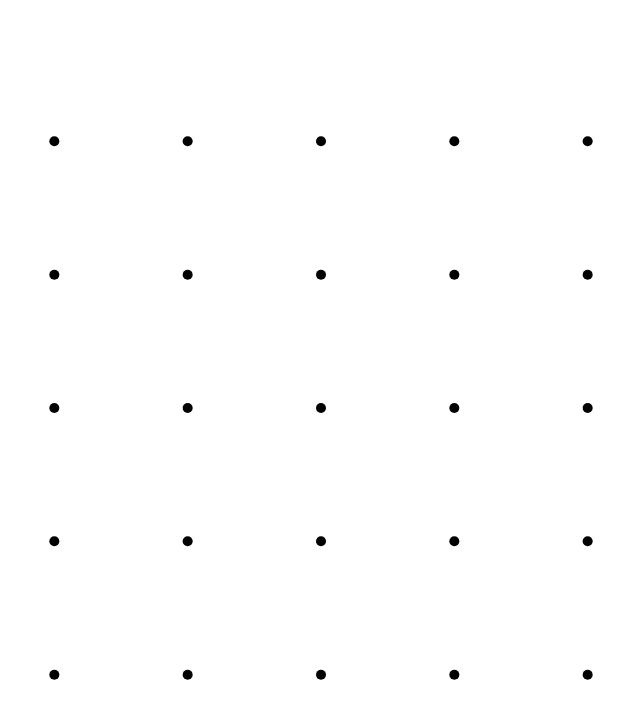
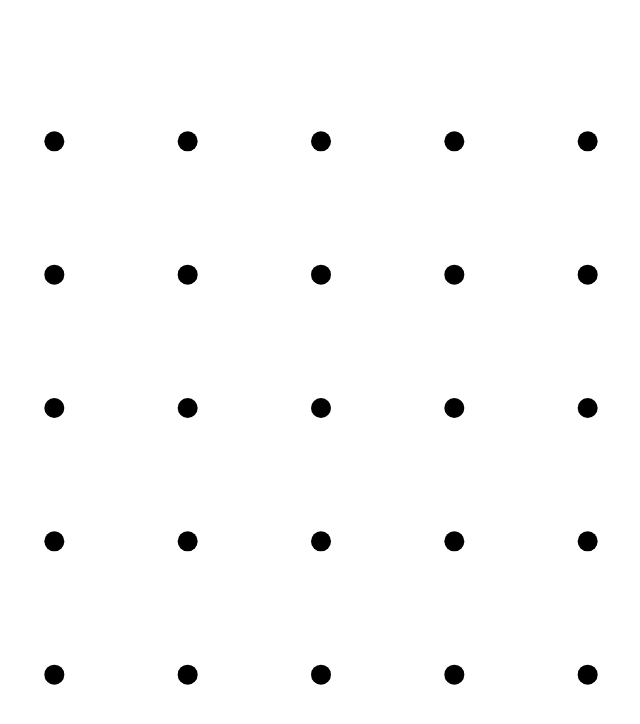
Before and after one commit to moritanon/githubpages, a plain HTML site: page index.html in a window 1280 px wide. Shown: the whole page, without its empty margins (87-727 px from the left). Drawn offline with nearby package versions, Linux system fonts and the light colour scheme.

Commit message:
丸を大きく

```diff
--- a/index.html
+++ b/index.html
@@ -32,8 +32,8 @@ const NUM_Y = 5;
 const WIDTH = 800;
 const HEIGHT = 800;
 const RADIUS = 10;
-const RADIUS_BOARD = 5;
-const RADIUS_DRAG = 10;
+const RADIUS_BOARD = 10 ;
+const RADIUS_DRAG = 20;
 
 var svg = d3.select("svg");
 
```
